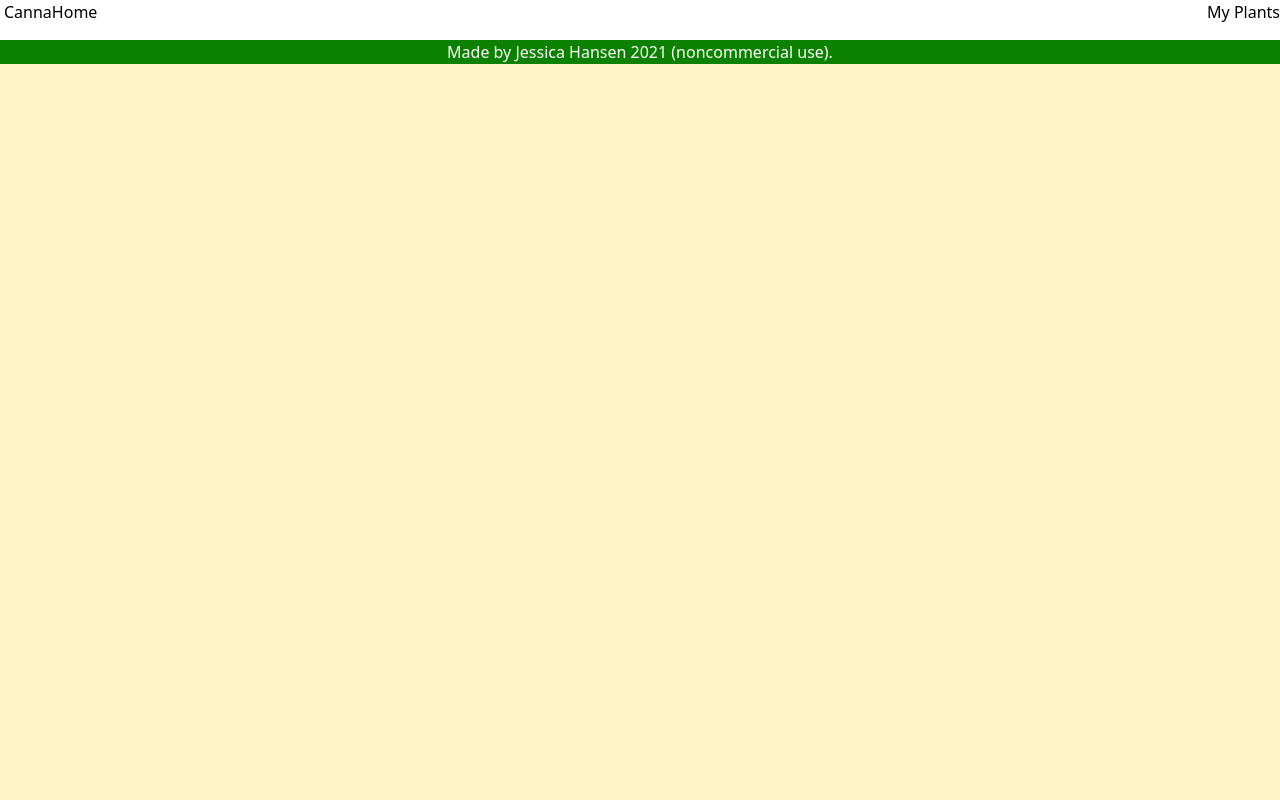
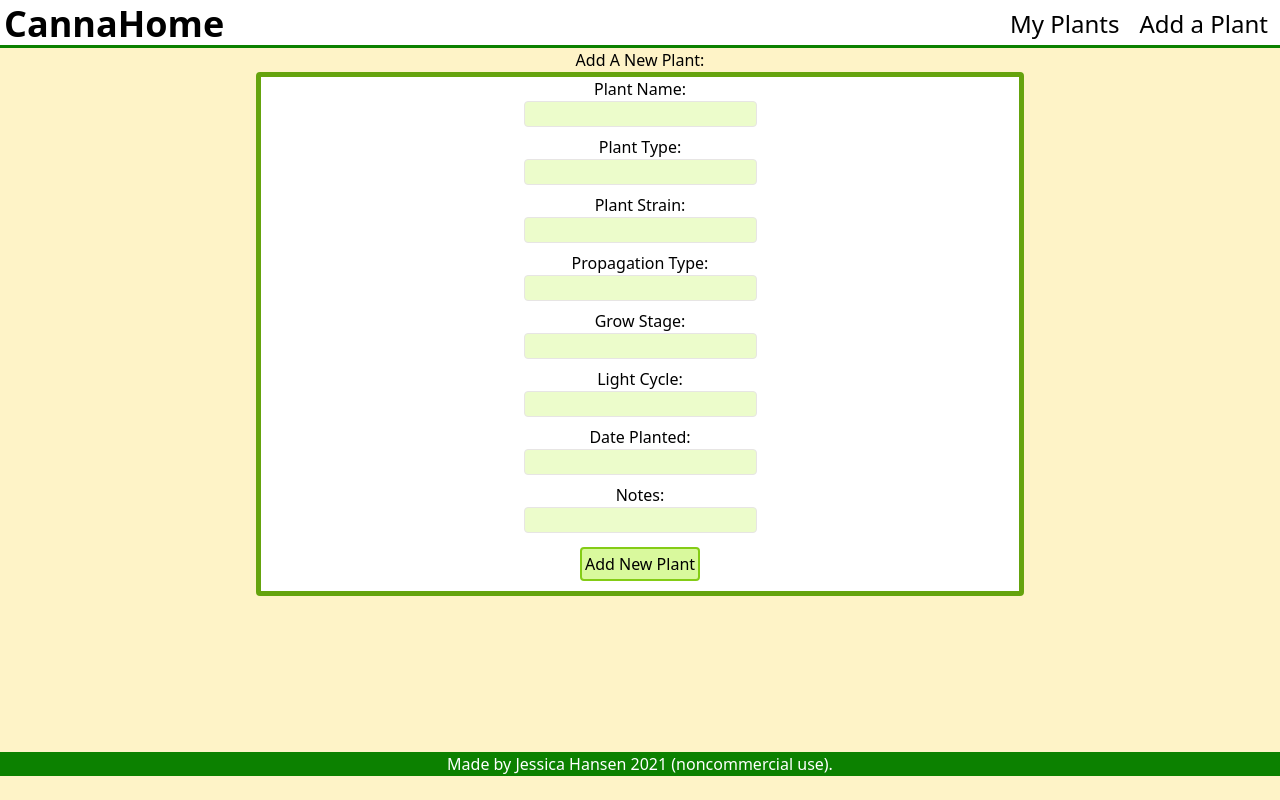
Before and after one commit to jessicalhansen/CannaHome, a React (Create React App) app: page /new-plant in a window 1280 px wide. Built offline with nearby package versions, Linux system fonts and the light colour scheme.

Commit message:
Add plant page functional.

```diff
--- a/src/App.js
+++ b/src/App.js
@@ -4,7 +4,7 @@ import Routes from './config/routes';
 
 function App() {
   return (
-    <div className="app">
+    <div id="app">
       <NavBar />
       <div className="app-routes">
         <Routes />
--- a/src/components/plants/PlantCard.js
+++ b/src/components/plants/PlantCard.js
@@ -1,11 +1,15 @@
 const PlantCard = (props) => {
-    console.log('Plant card props ', props);
+    const plantDate = new Date(props.plant.plantingDate);
+    const plantingDate = plantDate.toDateString();
     return (
         <>
-            <div className="border-black plant-card">
-                <h3>{props.plant.plantName}</h3>
-                <p>Grow Stage: {props.plant.growStage}</p>
-                <p>Date Planted: {props.plant.plantingDate}</p>
+            <div className="plant-card bg-lime-100 text-center">
+                <h2 className="text-xl font-bold">{props.plant.plantName}</h2>
+                <p className="font-semibold">Grow stage: </p>
+                <p>{props.plant.growStage}</p>
+                <p className="font-semibold">Date planted: </p>
+                <p className="text-sm">{plantingDate}</p>
+                <button className="add-water-btn bg-cyan-50 hover:bg-lightBlue-400 rounded font-semibold">Add Watering</button>
             </div>
         </>
     );
--- a/src/components/plants/PlantsList.js
+++ b/src/components/plants/PlantsList.js
@@ -4,8 +4,10 @@ const PlantsList = (props) => {
     console.log('plant list props ', props);
     const plants = props.plants.map((plantsObj) => {
         return (
-            <div className="plantlist-area">
-                <h2>My Plant List:</h2>
+            <div className="plantlist-area bg-lime-50">
+                <div className="plist-top">
+                    <h2 className="text-3xl text-center">My Plants:</h2>
+                </div>
                 <PlantCard
                     key={plantsObj._id}
                     plant={plantsObj}
--- a/src/components/uniComps/NavBar.js
+++ b/src/components/uniComps/NavBar.js
@@ -7,16 +7,22 @@ function NavBar () {
                 <div className="flex">
                     <NavLink exact to="/"
                     id="logo"
-                    className="logo p-0 mx-1">
+                    className="logo p-1 mx-0 text-4xl font-bold">
                         CannaHome
                     </NavLink>
                 </div>
-                <nav className="flex">
-                    <NavLink to="/plants"
-                    className="link inline-flex items-center">
+                <div className="plant-links justify-between">
+                   <nav className="flex">
+                        <NavLink to="/plants"
+                        className="link p-1 mx-1 inline-flex items-center text-2xl font-medium">
                         My Plants
-                    </NavLink>
-                </nav>
+                        </NavLink>
+                        <NavLink to="/new-plant"
+                        className="link p-2 mx-1 inline-flex items-center text-2xl font-medium">
+                        Add a Plant
+                        </NavLink>
+                    </nav>
+                </div>
             </div>
         </header>
     )
--- a/src/config/routes.js
+++ b/src/config/routes.js
@@ -2,14 +2,16 @@ import React from 'react';
 import { Switch, Route } from 'react-router-dom';
 import HomePage from '../pages/HomePage';
 import PlantsPage from '../pages/plants/PlantsPage';
+import NewPlantPage from '../pages/plants/NewPlantPage';
 
 class Routes extends React.Component {
     render() {
         return (
             <>
             <Switch>
-                <Route exact path ="/" component={HomePage} />
-                <Route path ="/plants" component={PlantsPage} />
+                <Route exact path="/" component={HomePage} />
+                <Route path="/plants" component={PlantsPage} />
+                <Route path="/new-plant" component={NewPlantPage} />
             </Switch>
             </>
         );
--- a/src/index.css
+++ b/src/index.css
@@ -2,24 +2,71 @@
 @tailwind components;
 @tailwind utilities;
 
-
 body {
     background-color: #FEF3C7;
+    font-size: 1em;
     width: 100vw;
     height: 100vh;
     margin: 0;
     padding: 0;
-    overflow: hidden;
+    /* overflow: hidden; */
+}
+
+#app {
+    min-height: 100vh;
 }
 
 .nav-bar {
-    height: 5vh;
+    height: 6vh;
     background-color: white;
+    border-bottom: 3px solid #0C8100;
 }
+
+.main-plant-area {
+ padding: 0.5em;
+}
+
+.plantlist-area {
+    max-width: 50vw;
+    padding: 2px;
+}
+
 .plant-card {
+    max-width: 23vw;
+    border-radius: 5px;
+    border: 2px solid #84CC16;
+}
 
+.add-water-btn {
+    padding: 3px;
+    margin: 3px;
+    border: 2px solid #38BDF8;
+}
+
+.newplant-area {
+    display: grid;
+    place-items: center;
+}
+
+.newplant-form-area {
+    width: 60vw;
+    height: 85vh;
+}
+
+.newplant-form {
+    border: 5px solid #65A30D;
+}
+.pltfrm {
+    border: 1px solid #E7E5E4;
+}
+
+.newplant-btn {
+    padding: 3px;
+    margin: 10px;
+    border: 2px solid #84CC16;
 }
 
 #footer {
+    border-radius: 1px;
     width: 100%;
 }
--- /dev/null
+++ b/src/pages/plants/NewPlantPage.js
@@ -0,0 +1,149 @@
+import React from 'react';
+
+class NewPlantPage extends React.Component {
+    state = {
+        plantName: '',
+        plantType: '',
+        plantStrain: '',
+        propagationType: '',
+        growStage: '',
+        lightCycle: '',
+        plantingDate: '',
+        notes: '',
+    }
+
+    newPlantHandler = (event) => {
+        this.setState({
+            ...this.state,
+            [event.target.id]: event.target.value
+        });
+    };
+
+    handleSubmitPlant = (event) => {
+        console.log('Plant submit');
+        event.preventDefault();
+        const plantObj = {
+            plantName: this.state.plantName,
+            plantType: this.state.plantType,
+            plantStrain: this.state.plantStrain,
+            propagationType: this.state.propagationType,
+            growStage: this.state.growStage,
+            lightCycle: this.state.lightCycle,
+            plantingDate: this.state.plantingDate,
+            notes: this.state.notes,
+        };
+        fetch('http://localhost:4000/api/v1/plants', {
+            method: 'POST',
+            headers: {
+                'Content-Type': 'application/json',
+            },
+            body: JSON.stringify(plantObj),
+        })
+        .then((result) => {
+            console.log(result);
+            return result.json();
+        })
+        .then((jsonData) => {
+            console.log(jsonData);
+            this.props.history.push('/plants');
+        })
+        .catch((err) => console.log(err));
+    };
+
+    render() {
+        return (
+            <div className="newplant-area text-center">
+                <h2>Add A New Plant:</h2>
+
+                <div className="newplant-form-area">
+                    <form onSubmit={this.handleSubmitPlant} className="newplant-form text-center rounded bg-white">
+                        <div>
+                            <label htmlFor="plantName">Plant Name:</label> <br />
+                            <input
+                            className="pltfrm rounded mb-2 bg-lime-100 focus:bg-lime-200"
+                            type="text"
+                            id="plantName"
+                            name="plantName"
+                            value={this.state.plantName}
+                            onChange={this.newPlantHandler}
+                            required />
+                        </div>
+                        <div>
+                            <label htmlFor="plantType">Plant Type:</label> <br />
+                            <input
+                            className="pltfrm rounded mb-2 bg-lime-100 focus:bg-lime-200"
+                            type="text"
+                            id="plantType"
+                            name="plantType"
+                            value={this.state.plantType}
+                            onChange={this.newPlantHandler} />
+                        </div>
+                        <div>
+                            <label htmlFor="plantStrain">Plant Strain:</label> <br />
+                            <input
+                            className="pltfrm rounded mb-2 bg-lime-100 focus:bg-lime-200"
+                            type="text"
+                            id="plantStrain"
+                            name="plantStrain"
+                            value={this.state.plantStrain}
+                            onChange={this.newPlantHandler} />
+                        </div>
+                        <div>
+                            <label htmlFor="propagationType">Propagation Type:</label> <br />
+                            <input
+                            className="pltfrm rounded mb-2 bg-lime-100 focus:bg-lime-200"
+                            type="text"
+                            id="propagationType"
+                            name="propagationType"
+                            value={this.state.propagationType}
+                            onChange={this.newPlantHandler} />
+                        </div>
+                        <div>
+                            <label htmlFor="growStage">Grow Stage:</label> <br />
+                            <input
+                            className="pltfrm rounded mb-2 bg-lime-100 focus:bg-lime-200"
+                            type="text"
+                            id="growStage"
+                            name="growStage"
+                            value={this.state.growStage}
+                            onChange={this.newPlantHandler} />
+                        </div>
+                        <div>
+                            <label htmlFor="lightCycle">Light Cycle:</label> <br />
+                            <input
+                            className="pltfrm rounded mb-2 bg-lime-100 focus:bg-lime-200"
+                            type="text"
+                            id="lightCycle"
+                            name="lightCycle"
+                            value={this.state.lightCycle}
+                            onChange={this.newPlantHandler} />
+                        </div>
+                        <div>
+                            <label htmlFor="plantingDate">Date Planted:</label> <br />
+                            <input
+                            className="pltfrm rounded mb-2 bg-lime-100 focus:bg-lime-200"
+                            type="text"
+                            id="plantingDate"
+                            name="plantingDate"
+                            value={this.state.plantingDate}
+                            onChange={this.newPlantHandler} />
+                        </div>
+                        <div>
+                            <label htmlFor="notes">Notes:</label> <br />
+                            <input
+                            className="pltfrm rounded mb-1 bg-lime-100 focus:bg-lime-200"
+                            type="text"
+                            id="notes"
+                            name="notes"
+                            value={this.state.notes}
+                            onChange={this.newPlantHandler} />
+                        </div>
+                        <button className="newplant-btn rounded bg-lime-200 hover:bg-primary hover:text-white">Add New Plant</button>
+                    </form>
+                </div>
+            </div>
+        )
+    }
+}
+
+export default NewPlantPage;
```
